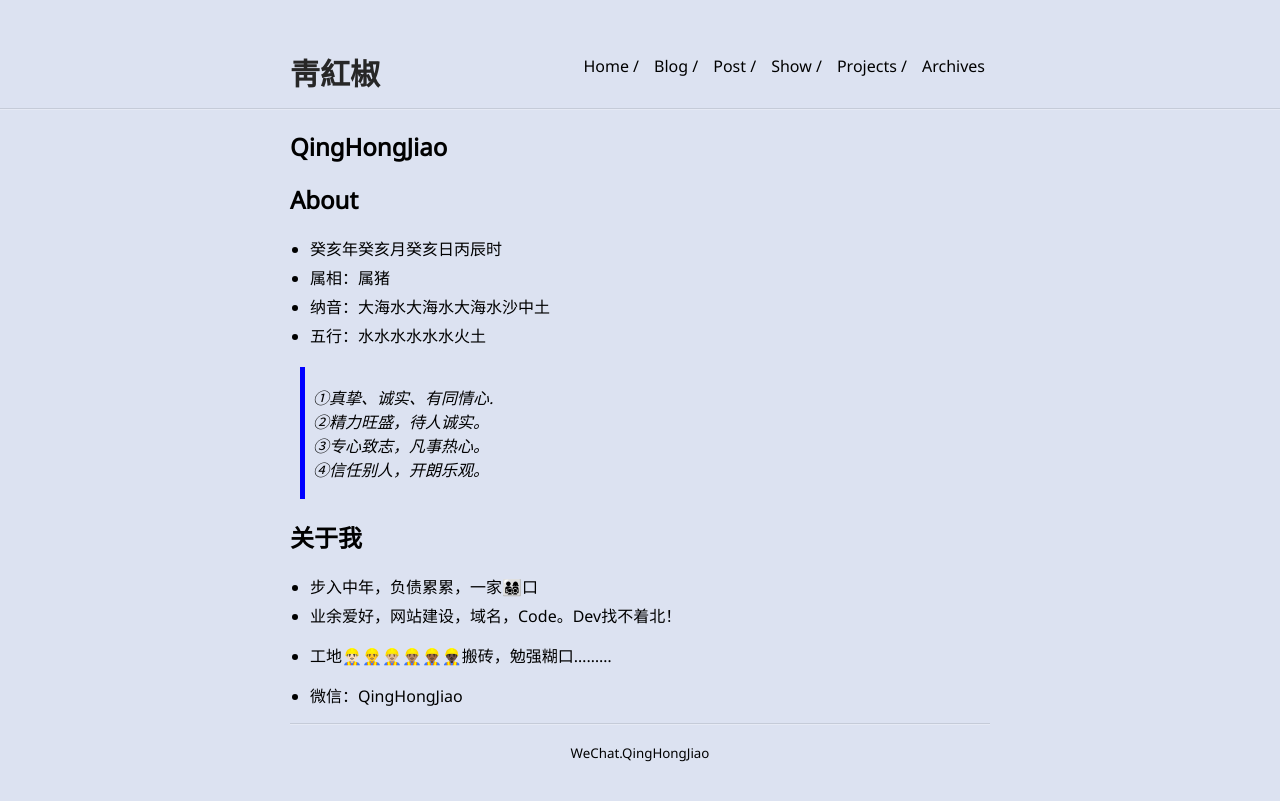
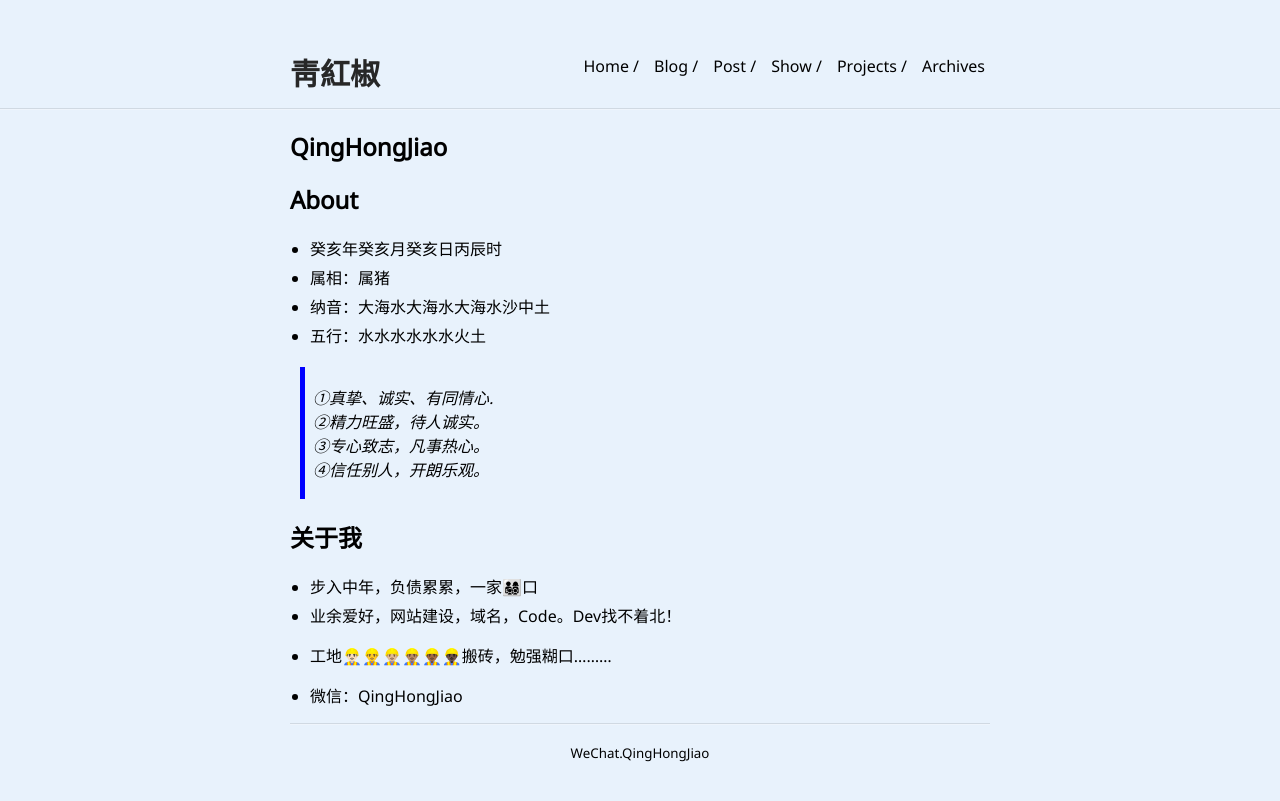
Before and after one commit to QingHongJiao/qinghongjiao.github.io, a Jekyll site: the page built from index.md, in a window 1280 px wide. Shown: the top 801 px of the page. Built offline with Jekyll 4.4.1, drawn with Linux system fonts in a browser that asks for light colours; our own code applies the rules of GitHub Pages for plain Markdown files.

Commit message:
Update _style.scss

```diff
--- a/_sass/_style.scss
+++ b/_sass/_style.scss
@@ -16,7 +16,7 @@ $nav-font: "Noto Sans";
  * 银河白    #FFFFFF    rgb(255, 255, 255)
 杏仁黄    #FAF9DE    rgb(250, 249, 222)
 秋叶褐    #FFF2E2    rgb(255, 242, 226)
-  本色fffff8
+本色 #fffff8  #f8f8f2 #e8f2fc #DCE2F1
 胭脂红    #FDE6E0    rgb(253, 230, 224)
 青草绿    #E3EDCD rgb(227, 237, 205)
 海天蓝    #DCE2F1    rgb(220, 226, 241)
@@ -28,7 +28,7 @@ html {
     height: 100%;
     margin: 0;
     padding: 0;
-    background-color: #DCE2F1;
+    background-color: #e8f2fc;
     // color: #fff;
 }
 body {
```
